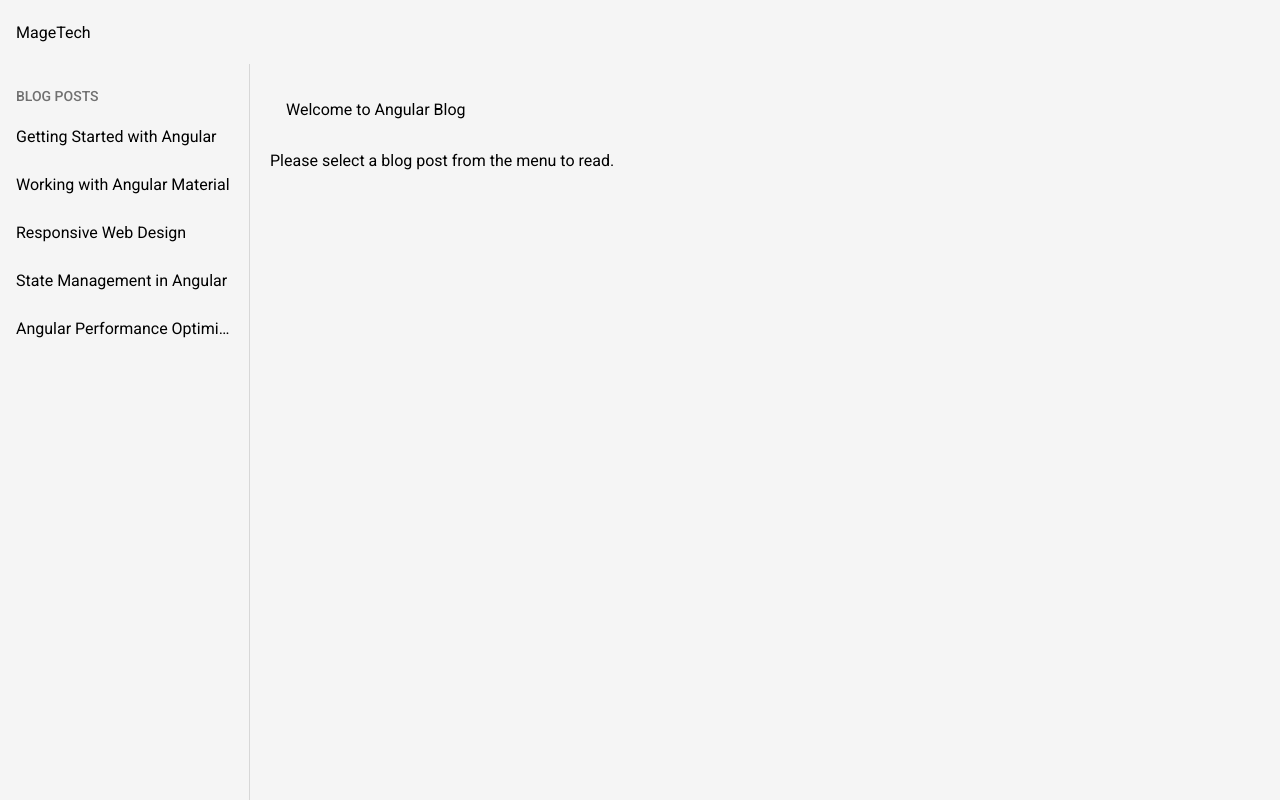
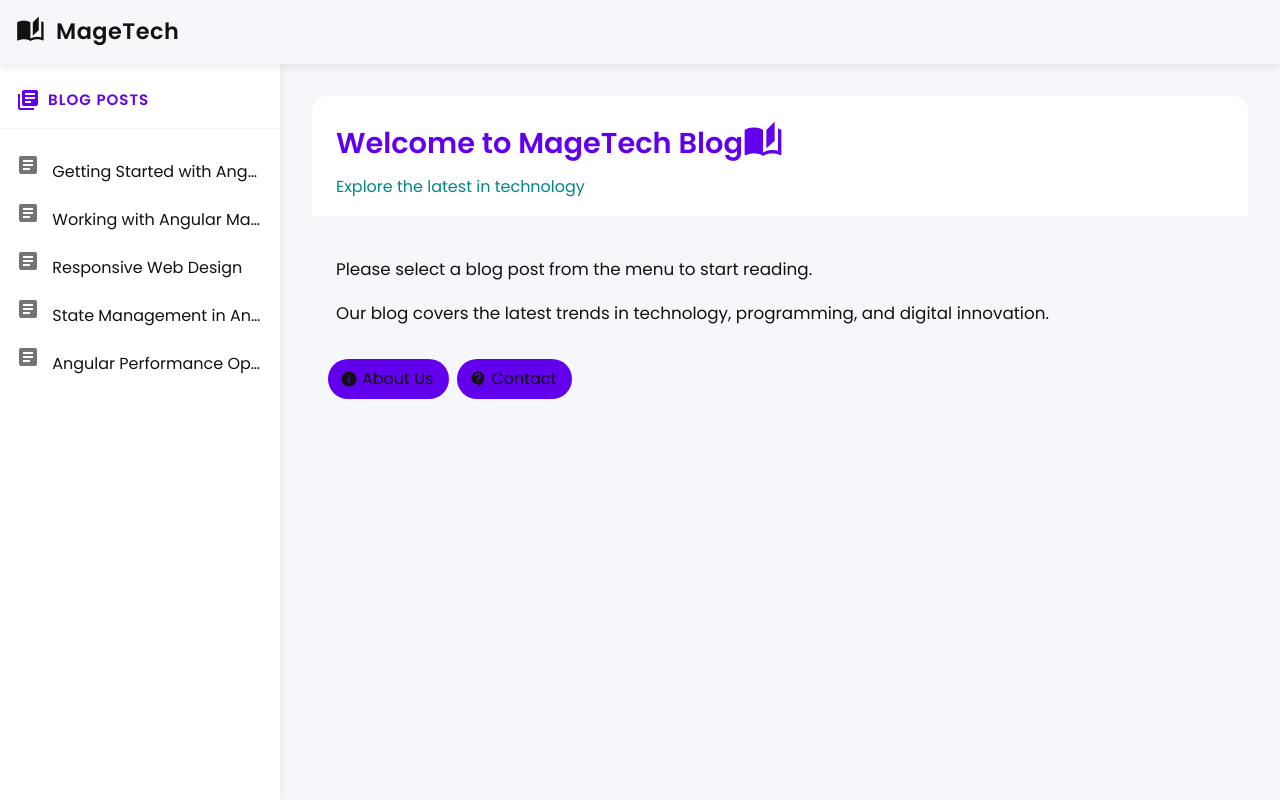
Before and after one commit to emaggini-1/magetech-ai-vibe, an Angular app: page / in a window 1280 px wide. Built offline with nearby package versions, Linux system fonts and the light colour scheme.

Commit message:
update of styling

```diff
--- a/src/app/app.component.css
+++ b/src/app/app.component.css
@@ -6,11 +6,38 @@ mat-toolbar {
   position: sticky;
   top: 0;
   z-index: 1000;
+  padding: 0 16px;
+  box-shadow: 0 2px 10px rgba(0, 0, 0, 0.1);
+}
+
+mat-toolbar span {
+  font-size: 1.4rem;
+  font-weight: 600;
+  letter-spacing: 0.5px;
+  display: flex;
+  align-items: center;
+}
+
+.logo-icon {
+  margin-right: 8px;
+  font-size: 1.8rem;
+  height: 32px;
+  width: 32px;
+}
+
+mat-toolbar button {
+  margin-left: 8px;
+  transition: transform 0.2s ease;
+}
+
+mat-toolbar button:hover {
+  transform: scale(1.1);
 }
 
 /* Sidenav container takes full height */
 .sidenav-container {
   height: calc(100vh - 64px);
+  background-color: var(--background);
 }
 
 /* Adjust height for mobile */
@@ -22,67 +49,230 @@ mat-toolbar {
 
 /* Sidenav styling */
 .sidenav {
-  width: 250px;
-  border-right: 1px solid rgba(0, 0, 0, 0.12);
+  width: 280px;
+  border-right: none;
+  box-shadow: 2px 0 10px rgba(0, 0, 0, 0.05);
+  background-color: var(--surface);
 }
 
 .nav-header {
-  padding: 16px 16px 8px;
-  font-size: 14px;
+  padding: 24px 16px 16px;
+  font-size: 15px;
+  font-weight: 600;
+  color: var(--primary-color);
+  text-transform: uppercase;
+  letter-spacing: 1px;
+  border-bottom: 1px solid rgba(0, 0, 0, 0.05);
+  margin-bottom: 8px;
+  display: flex;
+  align-items: center;
+}
+
+.nav-header mat-icon {
+  margin-right: 8px;
+  color: var(--primary-color);
+}
+
+.mat-nav-list a {
+  margin: 4px 8px;
+  border-radius: 8px;
+  transition: all 0.2s ease;
   font-weight: 500;
+  display: flex;
+  align-items: center;
+}
+
+.nav-icon {
+  margin-right: 8px;
   color: rgba(0, 0, 0, 0.54);
-  text-transform: uppercase;
+}
+
+.mat-nav-list a:hover {
+  background-color: rgba(98, 0, 238, 0.05);
+}
+
+.mat-nav-list a:hover .nav-icon {
+  color: var(--primary-color);
+}
+
+/* Active menu item */
+.active {
+  background-color: rgba(98, 0, 238, 0.1) !important;
+  border-left: 4px solid var(--primary-color);
+  color: var(--primary-color);
+  font-weight: 600 !important;
+}
+
+.active .nav-icon {
+  color: var(--primary-color);
 }
 
 /* Content container styling */
 .content-container {
-  padding: 20px;
+  padding: 32px;
   max-width: 1200px;
   margin: 0 auto;
 }
 
 /* Post card styling */
 .post-card, .no-post-card {
-  margin-bottom: 20px;
+  margin-bottom: 24px;
   width: 100%;
+  border-radius: 16px;
+  overflow: hidden;
+}
+
+.post-card mat-card-header, .no-post-card mat-card-header {
+  padding: 24px 24px 0;
+  background-color: var(--surface);
+  display: flex;
+  align-items: flex-start;
+}
+
+.welcome-icon {
+  font-size: 2.5rem;
+  height: 48px;
+  width: 48px;
+  margin-right: 16px;
+  color: var(--primary-color);
+}
+
+mat-card-title {
+  font-size: 1.8rem !important;
+  font-weight: 600 !important;
+  color: var(--primary-color);
+  margin-bottom: 8px !important;
+}
+
+mat-card-subtitle {
+  color: var(--secondary-dark);
+  font-size: 1rem;
+  margin-bottom: 16px;
 }
 
 mat-card-content {
-  padding: 16px 0;
+  padding: 24px;
+  font-size: 1.05rem;
 }
 
-/* Active menu item */
-.active {
-  background-color: rgba(63, 81, 181, 0.1);
-  border-left: 4px solid #3f51b5;
+mat-card-actions {
+  padding: 8px 16px 16px;
+  display: flex;
+  flex-wrap: wrap;
+}
+
+mat-card-actions button {
+  margin-right: 8px;
+  margin-bottom: 8px;
+  border-radius: 20px;
+  transition: all 0.2s ease;
+}
+
+mat-card-actions button:hover {
+  background-color: rgba(98, 0, 238, 0.1);
+}
+
+mat-card-actions mat-icon {
+  margin-right: 4px;
 }
 
 /* Blog post content styling */
 .post-card mat-card-content {
-  line-height: 1.6;
+  line-height: 1.8;
 }
 
 .post-card h2 {
-  margin-top: 24px;
+  margin-top: 32px;
   margin-bottom: 16px;
-  color: #3f51b5;
+  color: var(--primary-color);
+  font-weight: 600;
+  font-size: 1.6rem;
 }
 
 .post-card h3 {
-  margin-top: 20px;
+  margin-top: 24px;
   margin-bottom: 12px;
-  color: #555;
+  color: var(--on-surface);
+  font-weight: 500;
+  font-size: 1.3rem;
 }
 
 .post-card ul, .post-card ol {
-  margin-bottom: 16px;
+  margin-bottom: 20px;
   padding-left: 24px;
 }
 
 .post-card li {
-  margin-bottom: 8px;
+  margin-bottom: 10px;
 }
 
 .post-card p {
-  margin-bottom: 16px;
+  margin-bottom: 20px;
 }
+
+/* Responsive adjustments */
+@media (max-width: 768px) {
+  .content-container {
+    padding: 16px;
+  }
+
+  mat-card-title {
+    font-size: 1.5rem !important;
+  }
+
+  .post-card h2 {
+    font-size: 1.4rem;
+  }
+
+  .post-card h3 {
+    font-size: 1.2rem;
+  }
+
+  .welcome-icon {
+    font-size: 2rem;
+    height: 40px;
+    width: 40px;
+  }
+
+  mat-card-actions {
+    flex-direction: column;
+    align-items: flex-start;
+  }
+
+  mat-card-actions button {
+    width: 100%;
+    margin-right: 0;
+  }
+}
+
+@media (max-width: 480px) {
+  .content-container {
+    padding: 12px;
+  }
+
+  mat-card-header {
+    flex-direction: column;
+    align-items: flex-start;
+  }
+
+  .welcome-icon {
+    margin-bottom: 16px;
+  }
+
+  mat-card-title {
+    font-size: 1.3rem !important;
+  }
+
+  mat-card-content {
+    padding: 16px;
+    font-size: 1rem;
+  }
+
+  .post-card h2 {
+    font-size: 1.2rem;
+  }
+
+  .post-card h3 {
+    font-size: 1.1rem;
+  }
+}
--- a/src/app/app.component.html
+++ b/src/app/app.component.html
@@ -7,21 +7,24 @@
       <mat-icon>menu</mat-icon>
     </button>
   }
-  <span>MageTech</span>
+  <span><mat-icon class="logo-icon">auto_stories</mat-icon> MageTech</span>
   <span class="toolbar-spacer"></span>
 </mat-toolbar>
 
 <mat-sidenav-container class="sidenav-container">
   <mat-sidenav #sidenav
-    [mode]="(isHandset$ | async) ? 'push' : 'side'"
+    [mode]="(isHandset$ | async) ? 'over' : 'side'"
     [opened]="!(isHandset$ | async)"
     class="sidenav mat-elevation-z2">
+    <div class="nav-header">
+      <mat-icon>library_books</mat-icon> Blog Posts
+    </div>
     <mat-nav-list>
-      <div class="nav-header">Blog Posts</div>
       @for (post of blogPosts; track post) {
         <a mat-list-item
           (click)="selectPost(post)"
           [class.active]="selectedPost === post">
+          <mat-icon class="nav-icon">article</mat-icon>
           {{ post.title }}
         </a>
       }
@@ -31,9 +34,10 @@
   <mat-sidenav-content>
     <div class="content-container">
       @if (selectedPost) {
-        <mat-card class="post-card mat-elevation-z4">
+        <mat-card class="post-card">
           <mat-card-header>
             <mat-card-title>{{ selectedPost.title }}</mat-card-title>
+            <mat-card-subtitle>Published on MageTech Blog</mat-card-subtitle>
           </mat-card-header>
           <mat-card-content>
             <div [innerHTML]="selectedPost.body"></div>
@@ -42,13 +46,24 @@
       }
 
       @if (!selectedPost) {
-        <mat-card class="no-post-card mat-elevation-z4">
+        <mat-card class="no-post-card">
           <mat-card-header>
-            <mat-card-title>Welcome to Angular Blog</mat-card-title>
+            <mat-icon class="welcome-icon">auto_stories</mat-icon>
+            <mat-card-title>Welcome to MageTech Blog</mat-card-title>
+            <mat-card-subtitle>Explore the latest in technology</mat-card-subtitle>
           </mat-card-header>
           <mat-card-content>
-            <p>Please select a blog post from the menu to read.</p>
+            <p>Please select a blog post from the menu to start reading.</p>
+            <p>Our blog covers the latest trends in technology, programming, and digital innovation.</p>
           </mat-card-content>
+          <mat-card-actions>
+            <button mat-button color="primary">
+              <mat-icon>info</mat-icon> About Us
+            </button>
+            <button mat-button color="primary">
+              <mat-icon>contact_support</mat-icon> Contact
+            </button>
+          </mat-card-actions>
         </mat-card>
       }
     </div>
--- a/src/styles.css
+++ b/src/styles.css
@@ -1,40 +1,102 @@
 /* You can add global styles to this file, and also import other style files */
+@import url('https://fonts.googleapis.com/css2?family=Poppins:wght@300;400;500;600;700&display=swap');
+
+:root {
+  --primary-color: #6200ee;
+  --primary-light: #bb86fc;
+  --primary-dark: #3700b3;
+  --secondary-color: #03dac6;
+  --secondary-dark: #018786;
+  --background: #f5f7fa;
+  --surface: #ffffff;
+  --error: #b00020;
+  --on-primary: #ffffff;
+  --on-secondary: #000000;
+  --on-background: #121212;
+  --on-surface: #121212;
+  --on-error: #ffffff;
+  --card-shadow: 0 4px 20px rgba(0, 0, 0, 0.08);
+  --transition-speed: 0.3s;
+}
 
 html, body { height: 100%; }
 body {
   margin: 0;
-  font-family: Roboto, "Helvetica Neue", sans-serif;
-  background-color: #f5f5f5;
+  font-family: 'Poppins', Roboto, "Helvetica Neue", sans-serif;
+  background-color: var(--background);
+  color: var(--on-background);
+  line-height: 1.6;
+  font-weight: 400;
+  transition: all var(--transition-speed) ease;
 }
 
 /* Custom Material styling */
 .mat-mdc-card {
-  margin-bottom: 20px;
-  border-radius: 8px;
-  box-shadow: 0 4px 8px rgba(0, 0, 0, 0.1);
+  margin-bottom: 24px;
+  border-radius: 12px;
+  box-shadow: var(--card-shadow);
+  transition: transform var(--transition-speed), box-shadow var(--transition-speed);
+  overflow: hidden;
+}
+
+.mat-mdc-card:hover {
+  transform: translateY(-4px);
+  box-shadow: 0 8px 30px rgba(0, 0, 0, 0.12);
 }
 
 .mat-mdc-toolbar {
-  background-color: #3f51b5;
-  color: white;
+  background-color: var(--primary-color);
+  color: var(--on-primary);
+  font-weight: 500;
+  letter-spacing: 0.5px;
 }
 
 .container {
-  padding: 20px;
+  padding: 24px;
   max-width: 1200px;
   margin: 0 auto;
 }
 
 .mat-mdc-button.mat-primary {
-  background-color: #3f51b5;
-  color: white;
+  background-color: var(--primary-color);
+  color: var(--on-primary);
+  border-radius: 24px;
+  padding: 0 24px;
+  transition: background-color var(--transition-speed);
+}
+
+.mat-mdc-button.mat-primary:hover {
+  background-color: var(--primary-dark);
 }
 
 .mat-mdc-form-field {
   width: 100%;
-  margin-bottom: 16px;
+  margin-bottom: 20px;
 }
 
+/* Typography */
 .mat-typography h1, .mat-typography h2, .mat-typography h3, .mat-typography h4 {
   margin-bottom: 16px;
+  font-weight: 600;
+  letter-spacing: -0.5px;
+  color: var(--on-surface);
 }
+
+.mat-typography h1 {
+  font-size: 2.5rem;
+  margin-bottom: 24px;
+}
+
+.mat-typography h2 {
+  font-size: 2rem;
+  color: var(--primary-color);
+}
+
+.mat-typography h3 {
+  font-size: 1.5rem;
+}
+
+.mat-typography p {
+  margin-bottom: 16px;
+  line-height: 1.8;
+}
```
